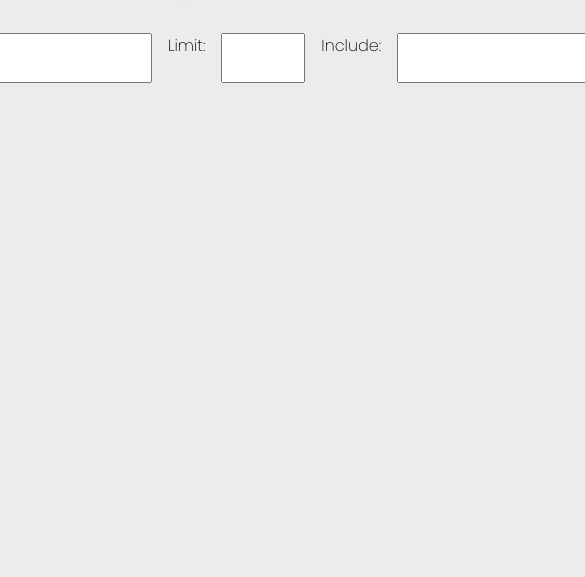
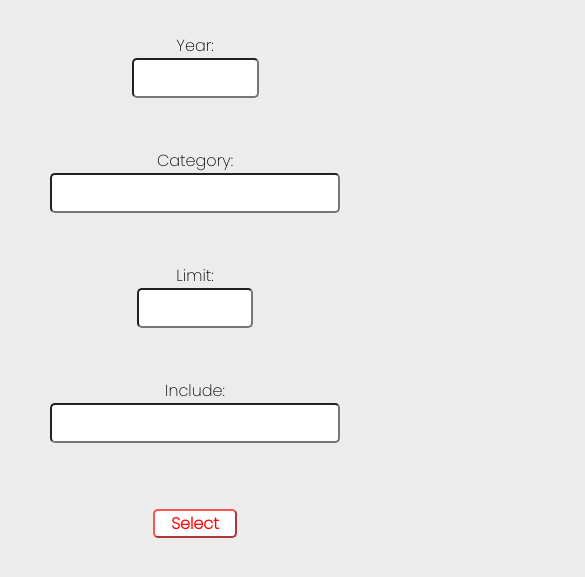
Before and after one commit to vHast/PostThis, a plain HTML site: page index.html in a window 390 px wide. Shown: the part 103-680 px from the top of the page, 585 px wide, since content can reach past the window. Drawn offline with Linux system fonts and the light colour scheme.

Commit message:
Responsiveness

```diff
--- a/index.html
+++ b/index.html
@@ -9,13 +9,17 @@
   <link rel="preconnect" href="https://fonts.googleapis.com">
 <link rel="preconnect" href="https://fonts.gstatic.com" crossorigin>
 <link href="https://fonts.googleapis.com/css2?family=Poppins:wght@200&display=swap" rel="stylesheet">
+<link rel="stylesheet" href="css/responsive.css">
 </head>
 <body>
+
   <section id="main">
+
     <header>
-      <h1 id="headername">Biking <span>Point</span></h1>
+      <h1 id="headername">Biking <span>Point</span></h1> <!-- Header-->
     </header>
-    <form action="#">
+
+    <form action="#"> <!-- This form is going to interact with the API -->
       <label for="fyear">Year: </label>
       <input type="number" min="1980" max="2022"><br><br>
       <label for="fcategory">Category: </label>
@@ -29,8 +33,9 @@
       <input type="number" min="0" max="100"><br><br>
       <label for="finclude">Include: </label>
       <input type="text"><br><br>
-      <input type="submit">
+      <input type="submit" id="submitbtn" value="Select">
     </form>
+
   </section>
 </body>
 </html>
--- /dev/null
+++ b/responsive.scss
@@ -0,0 +1,14 @@
+@media only screen and (max-width: 1450px) {
+  body {
+    #main {
+      form {
+        flex-direction: column;
+        align-items: center;
+
+        #submitbtn{
+          margin-top: 1rem;
+        }
+      }
+    }
+  }
+}
--- a/style.scss
+++ b/style.scss
@@ -30,12 +30,23 @@ body {
       padding-top: 2rem;
       display: flex;
       justify-content: center;
+      align-items: center;
 
       input {
         margin: 0rem 1rem;
+        border-radius: 5px;
+        padding: 0.5rem 1rem;
+      }
+
+      #submitbtn {
+        background-color: white;
+        border-radius: 5px;
+        border-color: rgb(255, 82, 82);
+        font-size: 1rem;
+        padding: 0rem 1rem;
+        color: red;
+        font-weight: bolder;
       }
     }
   }
-
-
 }
```
Also changed, not shown: css/responsive.css (added), css/style.css, 2 other files.
